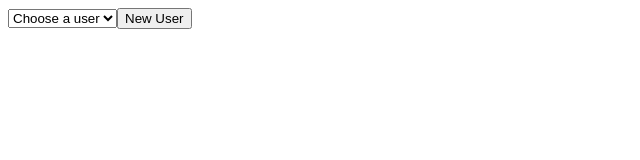
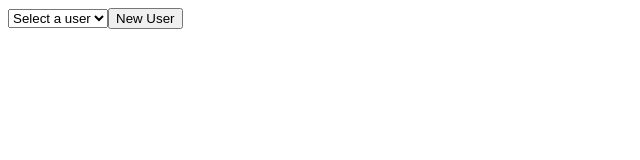
Before and after one commit to kenziebottoms/vnv, a Vue app: page / in a window 1280 px wide. Shown: the top 160 px of the page, without its empty margins (0-640 px from the left). Built offline with nearby package versions, Linux system fonts and the light colour scheme; data requests are answered from the project's data file.

Commit message:
abstract dropdown component

```diff
--- a/src/App.vue
+++ b/src/App.vue
@@ -6,19 +6,21 @@
         :stats="activeUser.stats"
       ></stats>
     </section>
-    <user-select
-      :users="users"
+    <dropdown
+      id="user"
+      :label="'Select a user'"
+      :items="users"
+      :displayProp="'username'"
       :selected.sync="activeUserId"
       @select="activateUser"
-    >
-    </user-select>
+    ></dropdown>
     <button @click="createUser" type="button">New User</button>
   </div>
 </template>
 
 <script>
 import Stats from './components/Stats.vue'
-import UserSelect from './components/UserSelect.vue'
+import Dropdown from './components/Dropdown.vue'
 import users from './api/users'
 let { getUser, createUser, getAllUsers } = users
 const ls = window.localStorage
@@ -27,7 +29,7 @@ export default {
   name: 'app',
   components: {
     Stats,
-    UserSelect,
+    Dropdown,
   },
   computed: {
     activeUser() {
--- /dev/null
+++ b/src/components/Dropdown.vue
@@ -0,0 +1,24 @@
+<template>
+  <select>
+    <option default value="">{{label}}</option>
+    <option
+      :value="item.id"
+      v-for="item in items"
+      :key="item.id"
+      :selected="item.id==selected"
+      v-on:click="$emit('select', item.id)"
+    >
+      {{item[displayProp]}}
+    </option>
+  </select>
+</template>
+<script>
+export default {
+  props: {
+    label: String,
+    items: Array,
+    selected: String,
+    displayProp: String,
+  },
+}
+</script>
--- a/src/components/UserSelect.vue
+++ /dev/null
@@ -1,22 +0,0 @@
-<template>
-  <select id="user">
-    <option default value="">Choose a user</option>
-    <option
-      :value="user.id"
-      v-for="user in users"
-      :key="user.id"
-      :selected="user.id==selected"
-      v-on:click="$emit('select', user.id)"
-    >
-      {{user.username}}
-    </option>
-  </select>
-</template>
-<script>
-export default {
-  props: {
-    users: Array,
-    selected: String,
-  },
-}
-</script>
```
